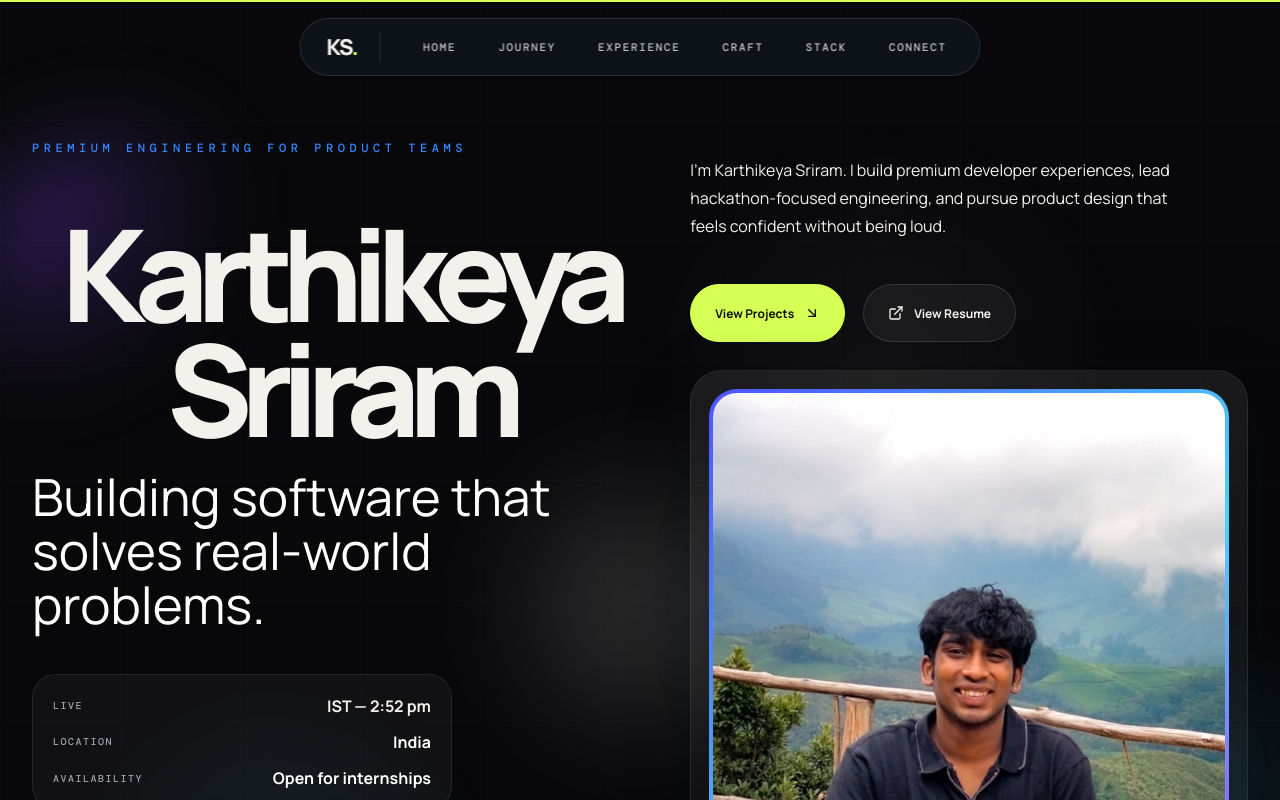
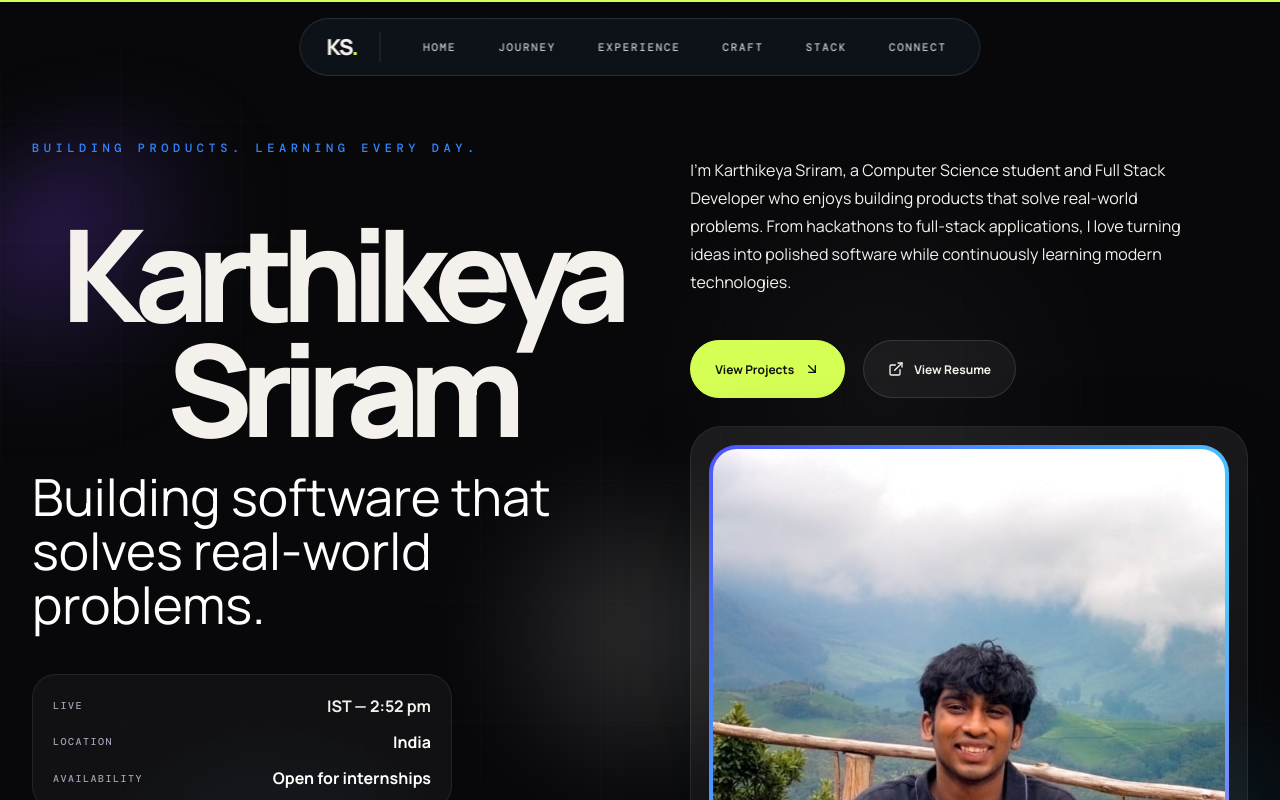
Before and after one commit to Karthik-Sriram-11/Portfolio, a React (Vite) app: page / in a window 1280 px wide. Shown: the top 800 px of the page. Built offline with nearby package versions, Linux system fonts and the light colour scheme; a web font is replaced by a local one.

Commit message:
Update hero eyebrow and intro copy per user's request

```diff
--- a/src/App.tsx
+++ b/src/App.tsx
@@ -142,7 +142,7 @@ function Hero({ onOpenTerminal }: { onOpenTerminal: () => void }) {
     </div>
     <div className="hero-inner">
       <motion.div className="hero-copy" initial={{ opacity: 0, y: 24 }} animate={{ opacity: 1, y: 0 }} transition={{ duration: .9, ease: 'easeOut' }}>
-        <span className="eyebrow accent">Premium engineering for product teams</span>
+        <span className="eyebrow accent">BUILDING PRODUCTS. LEARNING EVERY DAY.</span>
         <h1>Karthikeya Sriram</h1>
         <p className="hero-tagline">Building software that solves real-world problems.</p>
         <div className="hero-status-card hero-status-left">
@@ -154,7 +154,7 @@ function Hero({ onOpenTerminal }: { onOpenTerminal: () => void }) {
       </motion.div>
       <motion.div className="hero-panel" initial={{ opacity: 0, y: 24 }} animate={{ opacity: 1, y: 0 }} transition={{ delay: .15, duration: .9, ease: 'easeOut' }}>
         <div className="hero-left">
-          <p className="hero-intro">I’m Karthikeya Sriram. I build premium developer experiences, lead hackathon-focused engineering, and pursue product design that feels confident without being loud.</p>
+          <p className="hero-intro">I'm Karthikeya Sriram, a Computer Science student and Full Stack Developer who enjoys building products that solve real-world problems. From hackathons to full-stack applications, I love turning ideas into polished software while continuously learning modern technologies.</p>
           <div className="hero-cta">
             <motion.button whileHover={{ y: -2, scale: 1.01 }} whileTap={{ scale: .98 }} type="button" onClick={scrollToCraft} className="button primary">View Projects <ArrowDownRight/></motion.button>
             <motion.a whileHover={{ y: -2, scale: 1.01 }} whileTap={{ scale: .98 }} href="/resume.pdf" target="_blank" rel="noopener noreferrer" className="button secondary"><ExternalLink/> View Resume</motion.a>
```
